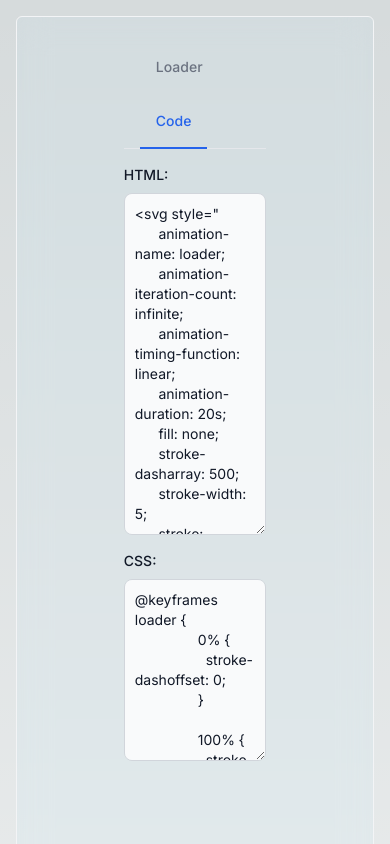
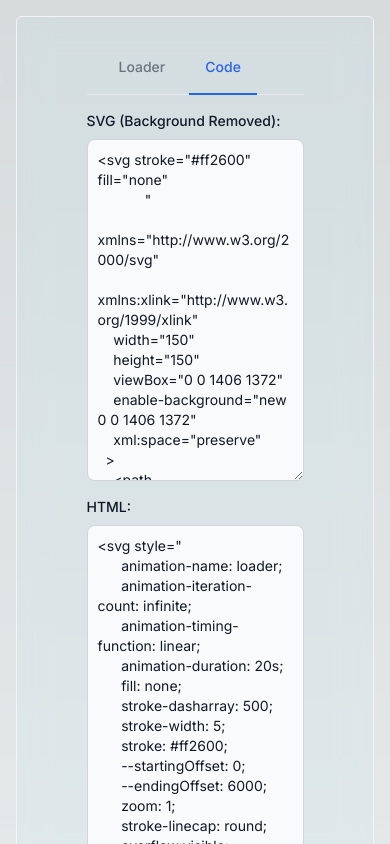
Before and after one commit to Krishnagopal-Sinha/dynamic-loader, a Next.js app: page / in a window 390 px wide. Both pictures are taken after a click on the link "Code". Shown: the top 844 px of the page. Built offline with nearby package versions, Linux system fonts and the light colour scheme.

Commit message:
improved responsiveness

```diff
--- a/src/app/page.tsx
+++ b/src/app/page.tsx
@@ -105,7 +105,7 @@ z"
         <span></span>
         <span></span>
       </section>
-      <div className="flex flex-col md:flex-row justify-center min-h-screen items-center h-full w-full bg-sky-200 rounded-md bg-clip-padding backdrop-filter backdrop-blur-lg bg-opacity-10 border border-gray-100 md:gap-10">
+      <div className="flex flex-col md:flex-row justify-center min-h-screen items-center h-full w-full bg-sky-200 rounded-md bg-clip-padding backdrop-filter backdrop-blur-lg bg-opacity-10 border border-gray-100 md:gap-5">
         <LoaderPreview svgOption={svgOptions} />
         <ConfigPanel svgOption={svgOptions} setSvgOptions={setSvgOptions} />
       </div>
--- a/src/ui/loader-preview.tsx
+++ b/src/ui/loader-preview.tsx
@@ -16,6 +16,7 @@ export default function LoaderPreview({ svgOption }: { svgOption: svgConfig }) {
       return `style="${cleanedStyleContent}"`;
     });
   }
+
   let cleanFill = cleanFillFromStyleAttribute(svgOption.svgHtml);
   cleanFill = cleanFill
     .replace(/\sfill="[^"]+"/gi, "")
@@ -51,9 +52,9 @@ export default function LoaderPreview({ svgOption }: { svgOption: svgConfig }) {
   );
 
   return (
-    <div className=" m-6 mb-0 w-2/5 h-screen ">
+    <div className=" m-6 mb-0 md:w-2/5 md:h-screen ">
       <div className="text-sm font-medium text-center text-gray-500 border-b border-gray-200 dark:text-gray-400 dark:border-gray-700">
-        <ul className="flex flex-wrap -mb-px mx-4">
+        <ul className="flex  -mb-px mx-4">
           <li className="me-2">
             <a
               className={`inline-block p-4 ${
@@ -89,6 +90,26 @@ export default function LoaderPreview({ svgOption }: { svgOption: svgConfig }) {
       </div>
       {codePageActive ? (
         <div>
+          <div>
+            <label
+              htmlFor="htmlCode"
+              className="block mb-2 text-sm font-medium text-gray-900 dark:text-white mt-4"
+            >
+              SVG (Background Removed):
+            </label>
+            <textarea
+              id="htmlCode"
+              rows={16}
+              className="block p-2.5 w-full text-sm text-gray-900 bg-gray-50 rounded-lg border border-gray-300 focus:ring-blue-500 focus:border-blue-500 dark:bg-gray-700 dark:border-gray-600 dark:placeholder-gray-400 dark:text-white dark:focus:ring-blue-500 dark:focus:border-blue-500"
+              placeholder="//svg file"
+              value={cleanFill.replace(
+                "<svg",
+                `<svg stroke="${svgOption.strokeColor}" fill="none"
+            "`
+              )}
+            />
+          </div>
+
           <div>
             <label
               htmlFor="htmlCode"
```
